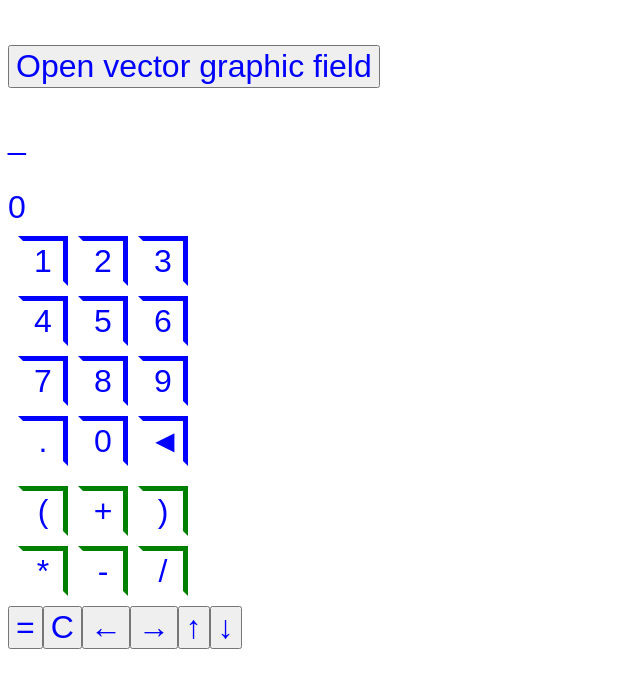
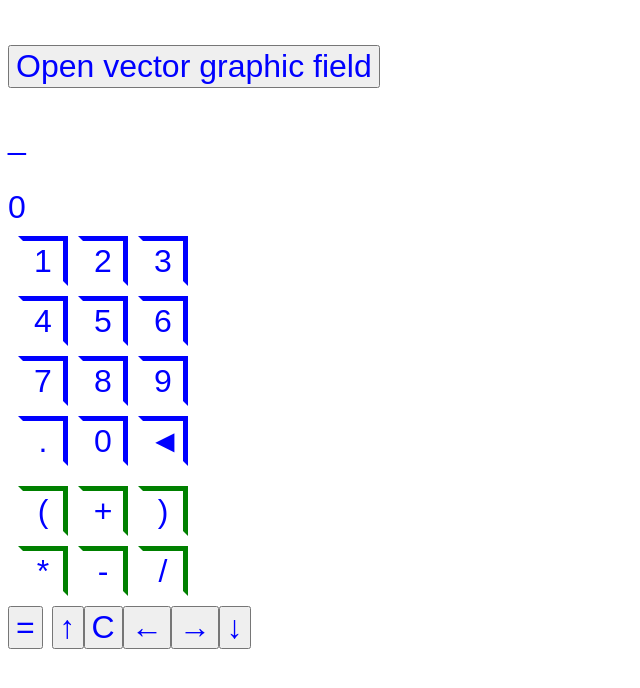
Before and after one commit to OlehKozubJS/various-react-projects-test, a React (Create React App) app: page / in a window 1280 px wide. Shown: the top 688 px of the page, without its empty margins (0-640 px from the left). Built offline with nearby package versions, Linux system fonts and the light colour scheme; a web font is replaced by a local one.

Commit message:
Update Calculator.jsx

```diff
--- a/src/Calculator/Calculator.jsx
+++ b/src/Calculator/Calculator.jsx
@@ -105,6 +105,9 @@ const Calculator = () => {
         <div>
           <button type="button" onClick={calculate}>
             =
+          </button>{" "}
+          <button type="button" onClick={turnCursorUp}>
+            ↑
           </button>
           <button type="button" onClick={clear}>
             C
@@ -114,10 +117,6 @@ const Calculator = () => {
           </button>
           <button type="button" onClick={turnCursorRight}>
             →
-          </button>
-
-          <button type="button" onClick={turnCursorUp}>
-            ↑
           </button>
           <button type="button" onClick={turnCursorDown}>
             ↓
```
